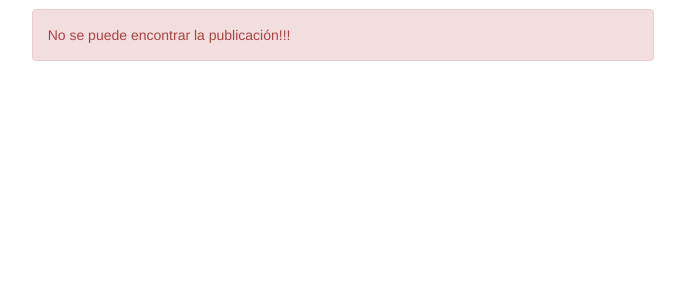
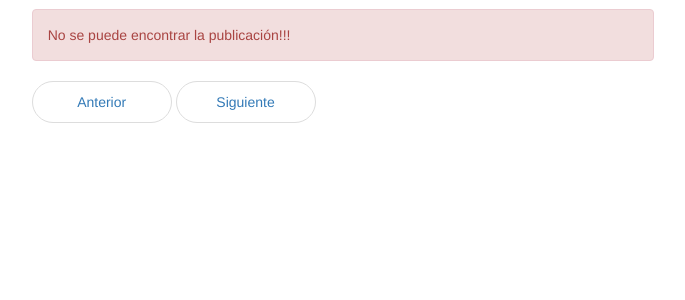
Before and after one commit to rzagenius/blogeClass, a PHP site: page /?p=blog&a=post&id=-1 in a window 1280 px wide. Shown: the part 51-351 px from the top of the page, without its empty margins (297-982 px from the left). Run offline with PHP 8.4, Linux system fonts and the light colour scheme; data that the repository does not hold is empty.

Commit message:
Navegacion entre post

```diff
--- a/View/post.php
+++ b/View/post.php
@@ -25,4 +25,9 @@
 
 <?php endif ?>
 
+    <ul class="pager">
+      <li><a href="<?=ROOT_URL?>?p=blog&amp;a=post&amp;id=<?=$_GET['id'] - 1?>">Anterior</a></li>
+      <li><a href="<?=ROOT_URL?>?p=blog&amp;a=post&amp;id=<?=$_GET['id'] + 1?>">Siguiente</a></li>
+    </ul>
+
 <?php require 'inc/footer.php' ?>
```
